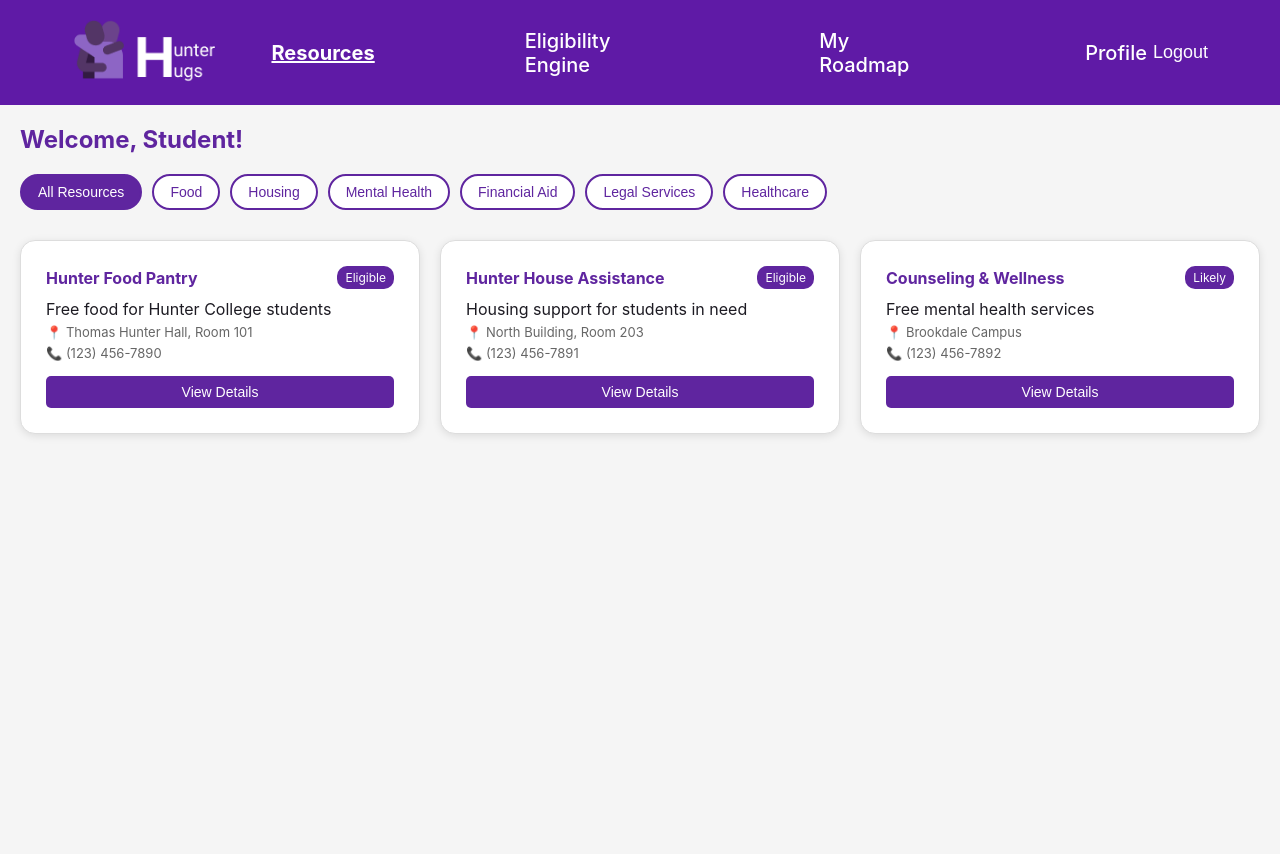
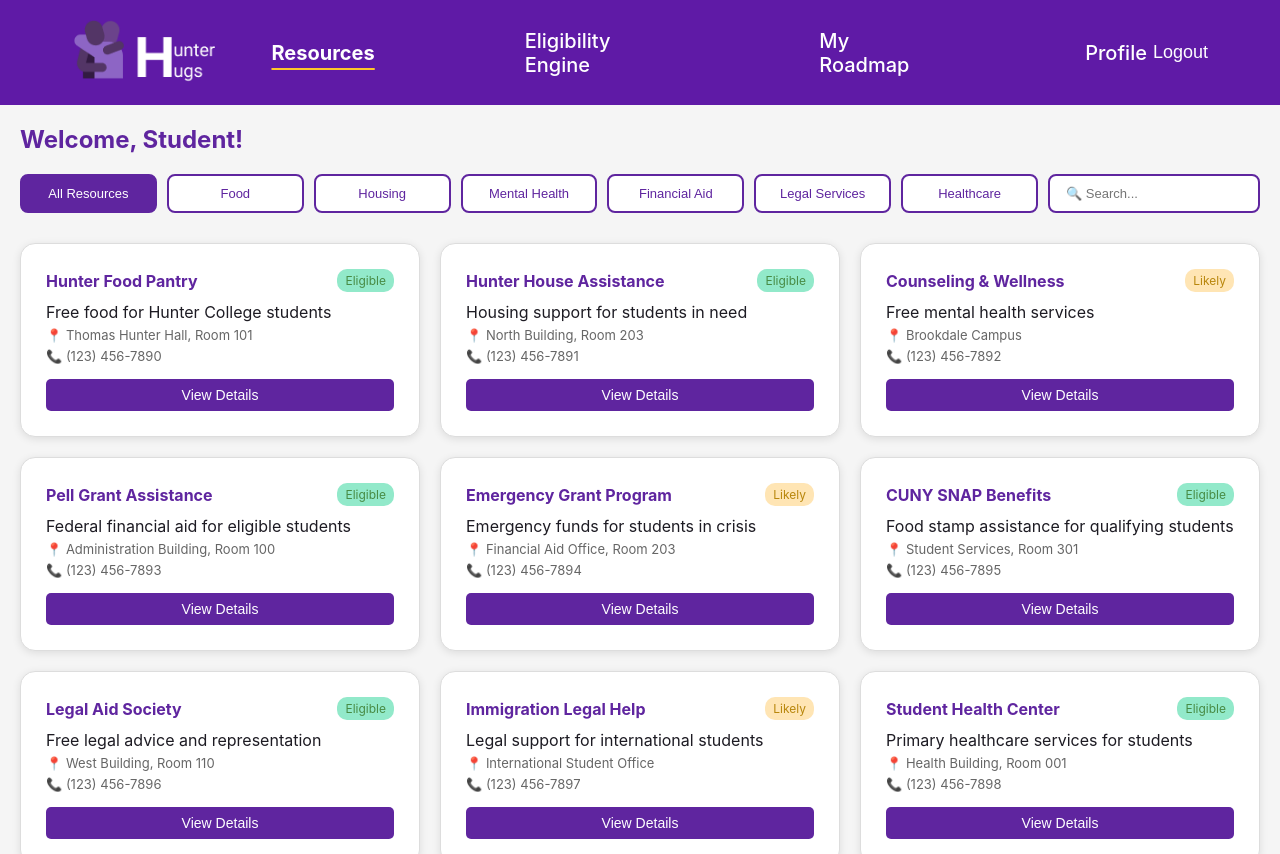
Before and after one commit to khanlaila/HunterHugs, a React (Vite) app in the folder client/: page /#/resources in a window 1280 px wide. Shown: the top 854 px of the page. Built offline with nearby package versions, Linux system fonts and the light colour scheme.

Commit message:
feat: add search bar and styling updates to Resources page

```diff
--- a/client/src/components/navbar.css
+++ b/client/src/components/navbar.css
@@ -36,11 +36,15 @@
 
 .nav-link:hover {
   text-decoration: underline;
+  text-decoration-color: #FFC72A;
+  text-underline-offset: 8px;
 }
 
 .nav-link.active {
   font-weight: 700;
   text-decoration: underline;
+  text-decoration-color: #FFC72A;
+  text-underline-offset: 8px;
 }
 
 .logout-button {
@@ -53,4 +57,6 @@
 
 .logout-button:hover {
   text-decoration: underline;
+  text-decoration-color: #FFC72A;
+  text-underline-offset: 8px;
 }
--- a/client/src/pages/Resources.css
+++ b/client/src/pages/Resources.css
@@ -12,24 +12,40 @@
 
   .category-buttons {
     display: flex;
-    flex-wrap: wrap;
+    align-items: center;
     gap: 10px;
     margin-bottom: 30px;
+    width: 100%
   }
 
   .category-btn {
-    padding: 8px 16px;
-    border: 2px solid #5F259F;
-    border-radius: 20px;
-    background: white;
-    color: #5F259F;
-    cursor: pointer;
-    font-size: 14px;
+    flex: 1;
+  padding: 10px 8px;
+  border: 2px solid #5F259F;
+  border-radius: 8px;
+  background: white;
+  color: #5F259F;
+  cursor: pointer;
+  font-size: 13px;
+  text-align: center;
   }
 
   .category-btn.active {
     background-color: #5F259F;
     color: white;
+  }
+  .search-bar {
+    flex: 1.5;
+    padding: 10px 16px;
+    border: 2px solid #5F259F;
+    border-radius: 8px;
+    font-size: 13px;
+    outline: none;
+    color: #333;
+  }
+
+  .search-bar:focus {
+    border-color: #5F259F;
   }
 
   .resources-grid {
@@ -61,10 +77,13 @@
     padding: 4px 8px;
     border-radius: 10px;
     font-size: 12px;
-    background-color: #5F259F;
-    color: white;
+    background-color: #92E9CA;
+    color: #488B44;
   }
-
+  .eligibility-badge.Likely {
+    background-color: #FFE5B4;
+    color: #B8860B;
+  }
   .card-location, .card-phone {
     font-size: 13px;
     color: #666;
@@ -86,6 +105,6 @@
   .loading-text {
     text-align: center;
     color: #5F259F;
-    font-size: 18px;
+    font-size: 30px;
     margin-top: 50px;
   }
--- a/client/src/pages/Resources.jsx
+++ b/client/src/pages/Resources.jsx
@@ -5,6 +5,7 @@ const Resources = () => {
   const [resources, setResources] = useState([]);
   const [selectedCategory, setSelectedCategory] = useState("All Resources");
   const [loading, setLoading] = useState(true);
+  const [searchText, setSearchText] = useState("");
 
   useEffect(() => {
     fetchResources();
@@ -39,6 +40,87 @@ const Resources = () => {
         phone: "(123) 456-7892",
         eligibility: "Likely",
       },
+      {
+        _id: "4",
+        name: "Pell Grant Assistance",
+        description: "Federal financial aid for eligible students",
+        category: "financial aid",
+        location: "Administration Building, Room 100",
+        phone: "(123) 456-7893",
+        eligibility: "Eligible",
+      },
+      {
+        _id: "5",
+        name: "Emergency Grant Program",
+        description: "Emergency funds for students in crisis",
+        category: "financial aid",
+        location: "Financial Aid Office, Room 203",
+        phone: "(123) 456-7894",
+        eligibility: "Likely",
+      },
+      {
+        _id: "6",
+        name: "CUNY SNAP Benefits",
+        description: "Food stamp assistance for qualifying students",
+        category: "financial aid",
+        location: "Student Services, Room 301",
+        phone: "(123) 456-7895",
+        eligibility: "Eligible",
+      },
+      {
+        _id: "7",
+        name: "Legal Aid Society",
+        description: "Free legal advice and representation",
+        category: "legal services",
+        location: "West Building, Room 110",
+        phone: "(123) 456-7896",
+        eligibility: "Eligible",
+      },
+      {
+        _id: "8",
+        name: "Immigration Legal Help",
+        description: "Legal support for international students",
+        category: "legal services",
+        location: "International Student Office",
+        phone: "(123) 456-7897",
+        eligibility: "Likely",
+      },
+      {
+        _id: "9",
+        name: "Student Health Center",
+        description: "Primary healthcare services for students",
+        category: "healthcare",
+        location: "Health Building, Room 001",
+        phone: "(123) 456-7898",
+        eligibility: "Eligible",
+      },
+      {
+        _id: "10",
+        name: "Mental Health Clinic",
+        description: "Psychiatric and therapy services",
+        category: "mental health",
+        location: "East Building, Room 405",
+        phone: "(123) 456-7899",
+        eligibility: "Eligible",
+      },
+      {
+        _id: "11",
+        name: "TAP Program",
+        description: "Tuition assistance for New York State students",
+        category: "financial aid",
+        location: "Financial Aid Office",
+        phone: "(123) 456-7800",
+        eligibility: "Eligible",
+      },
+      {
+        _id: "12",
+        name: "CUNY Single Stop",
+        description: "Connects students to public benefits and resources",
+        category: "legal services",
+        location: "Student Union, Room 102",
+        phone: "(123) 456-7801",
+        eligibility: "Likely",
+      },
     ];
     setResources(mockData);
     setLoading(false);
@@ -54,9 +136,14 @@ const Resources = () => {
     "Healthcare",
   ];
 
-  const filteredResources = selectedCategory === "All Resources"
-    ? resources
-    : resources.filter(resource => resource.category === selectedCategory.toLowerCase());
+  const filteredResources = resources
+    .filter(resource =>
+      selectedCategory === "All Resources" || resource.category === selectedCategory.toLowerCase()
+    )
+    .filter(resource =>
+      resource.name.toLowerCase().includes(searchText.toLowerCase()) ||
+      resource.description.toLowerCase().includes(searchText.toLowerCase())
+    );
 
   return (
     <div className="resources-container">
@@ -75,6 +162,13 @@ const Resources = () => {
                 {category}
               </button>
             ))}
+            <input
+              type="text"
+              className="search-bar"
+              placeholder="🔍 Search..."
+              value={searchText}
+              onChange={(e) => setSearchText(e.target.value)}
+            />
           </div>
           <div className="resources-grid">
             {filteredResources.map(resource => (
```
